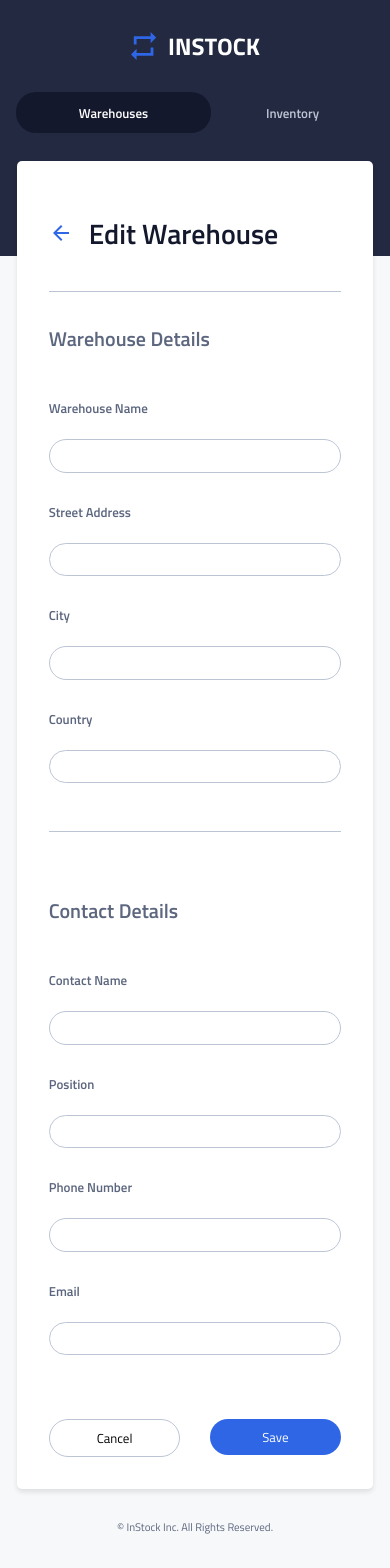
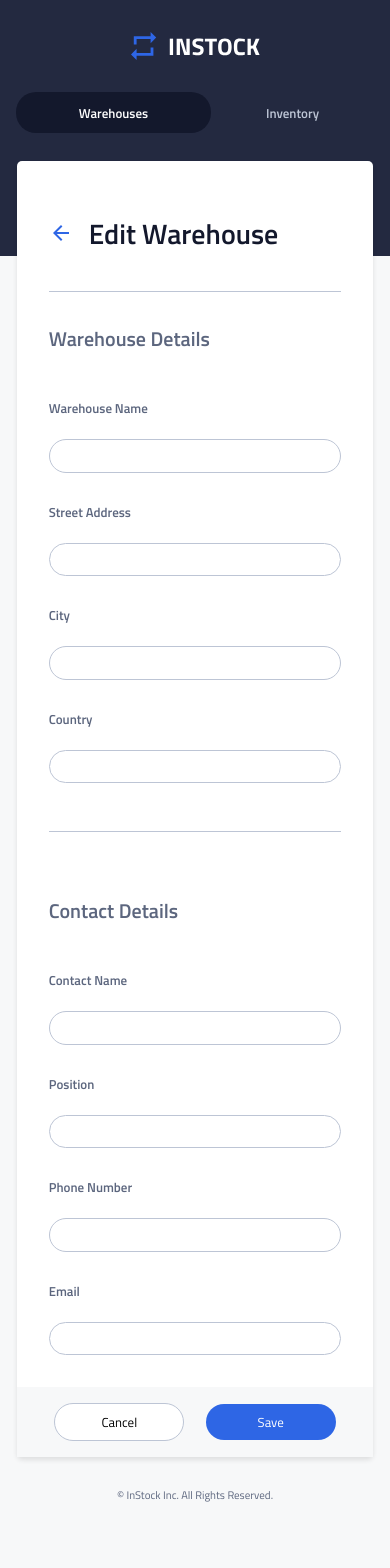
Before and after one commit to khushi4541/team-5-instock, a React (Vite) app: page /warehouses/1/edit in a window 390 px wide. Shown: the top 1568 px of the page. Built offline with nearby package versions, Linux system fonts and the light colour scheme; no server answers; a web font is replaced by a local one.

Commit message:
continue styling and responsiveness

```diff
--- a/src/components/EditWarehouse/EditWarehouse.jsx
+++ b/src/components/EditWarehouse/EditWarehouse.jsx
@@ -118,7 +118,11 @@ export default function EditWarehouse() {
 				<h1 className="edit-warehouse__title">Edit Warehouse</h1>
 			</header>
 			<div className="edit-warehouse__divider"></div>
-			<form className="edit-warehouse__form" onSubmit={handleSubmit}>
+			<form
+				id="edit-warehouse-form"
+				className="edit-warehouse__form"
+				onSubmit={handleSubmit}
+			>
 				<div className="edit-warehouse__section">
 					<h2 className="edit-warehouse__section-title">
 						Warehouse Details
@@ -214,6 +218,7 @@ export default function EditWarehouse() {
 						/>
 					</div>
 				</div>
+			</form>
 			<div className="edit-warehouse__actions">
 				<button
 					type="button"
@@ -222,11 +227,14 @@ export default function EditWarehouse() {
 				>
 					Cancel
 				</button>
-					<button type="submit" className="edit-warehouse__save">
+				<button
+					type="submit"
+					className="edit-warehouse__save"
+					form="edit-warehouse-form" // Links the button to the form
+				>
 					Save
 				</button>
 			</div>
-			</form>
 		</section>
 	);
 }
--- a/src/components/EditWarehouse/EditWarehouse.scss
+++ b/src/components/EditWarehouse/EditWarehouse.scss
@@ -3,6 +3,8 @@
 @use "../../styles/typography" as *;
 
 .edit-warehouse {
+    display: flex;
+    flex-direction: column;
 	position: relative;
 	width: 75%;
 	margin: 5rem auto 1rem auto;
@@ -37,12 +39,7 @@
 	background-color: $border-color;
 	margin: 1rem 0;
     width: 100%;
-
-	@include tablet {
-		margin: 2rem 0;
 }
-}
-
 
 .edit-warehouse__back-button {
 	background: none;
@@ -75,8 +72,10 @@
     display: flex;
     flex-direction: column;
     gap: 2rem;
+    margin-bottom: 2rem;
 
     @include tablet {
+        display: flex;
         flex-direction: row;
         gap: 2rem;
     }
@@ -131,18 +130,40 @@
 
 .edit-warehouse__actions {
 	display: flex;
-	justify-content: space-between;
-	margin-top: 2rem;
+	justify-content: space-evenly;
+	align-items: center;
+	padding: 1rem;
+	background-color: $page-background;
+	width: calc(100% + 4rem);
+	height: calc(100% + 2rem);
+	margin-left: -2rem;
+	margin-right: -2rem;
+	margin-bottom: -2rem;
+    box-sizing: border-box;
 
 	@include tablet {
 		justify-content: flex-end;
-        align-items: flex-end;
-        margin-left: auto;
+		align-items: center;
+		padding: 1.5rem;
+		width: calc(100% + 5rem);
+		height: calc(100% + 5rem);
+		margin-left: -2.5rem;
+		margin-right: -2.5rem;
+		margin-bottom: -2.5rem;
+	}
+
+	@include desktop {
+		padding: 2rem; /* Adjust padding for desktop */
+		width: calc(100% + 6rem); /* Adjust for desktop padding horizontally */
+		height: calc(100% + 6rem); /* Adjust for desktop padding vertically */
+		margin-left: -3rem;
+		margin-right: -3rem;
+		margin-bottom: -3rem;
 	}
 }
 
 .edit-warehouse__cancel {
-    width: 45%;
+	width: 40%;
 	@include secondary-button;
 
 	@include tablet {
@@ -152,7 +173,7 @@
 }
 
 .edit-warehouse__save {
-    width: 45%;
+	width: 40%;
 	@include primary-button;
 
 	@include tablet {
```
Lines whose indentation alone changed are shown as unchanged.
